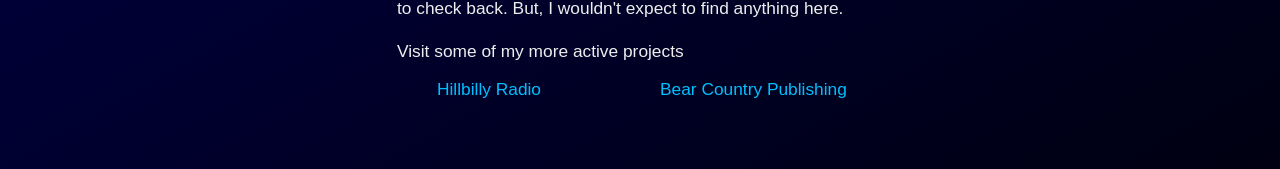
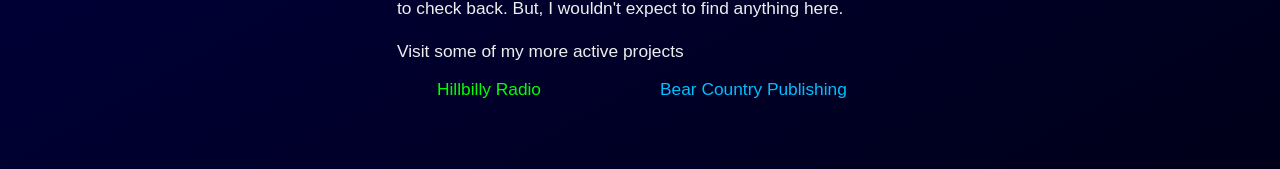
Before and after one commit to caldwmark/gatsby-simple-splash-page, a Gatsby site: page / in a window 1280 px wide. In both pictures the pointer is over the link "Hillbilly Radio". Shown: the part 213-382 px from the top of the page. Built offline with nearby package versions, Linux system fonts and the light colour scheme; Gatsby itself is replaced by a stand-in of ours.

Commit message:
added hover links color and tweaked footer font size

```diff
--- a/static/css/global.css
+++ b/static/css/global.css
@@ -3,7 +3,7 @@
 }
 
 body {
-  background-image: linear-gradient(150deg, #000040, #000000);
+  background-image: linear-gradient(150deg, rgb(0, 0, 60), rgb(0, 0, 12));
   background-color: rgb(0, 0, 40);
   color: #eee;
   margin: 0;
@@ -50,6 +50,10 @@
   color: deepskyblue;
 }
 
+a:hover {
+  color: lime;
+}
+
 footer {
   font-size: 0.9rem;
   color: #c4c4c4;
```
